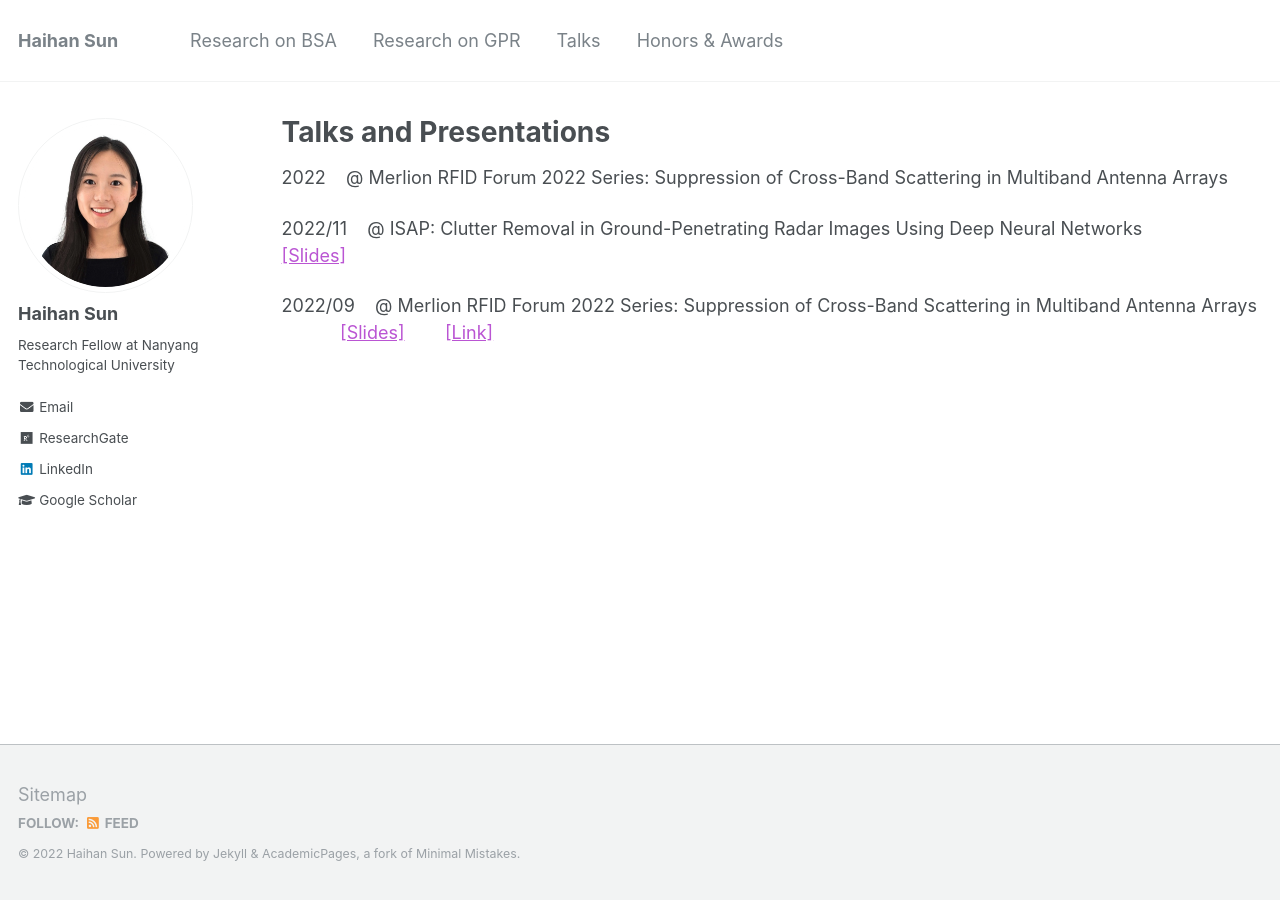
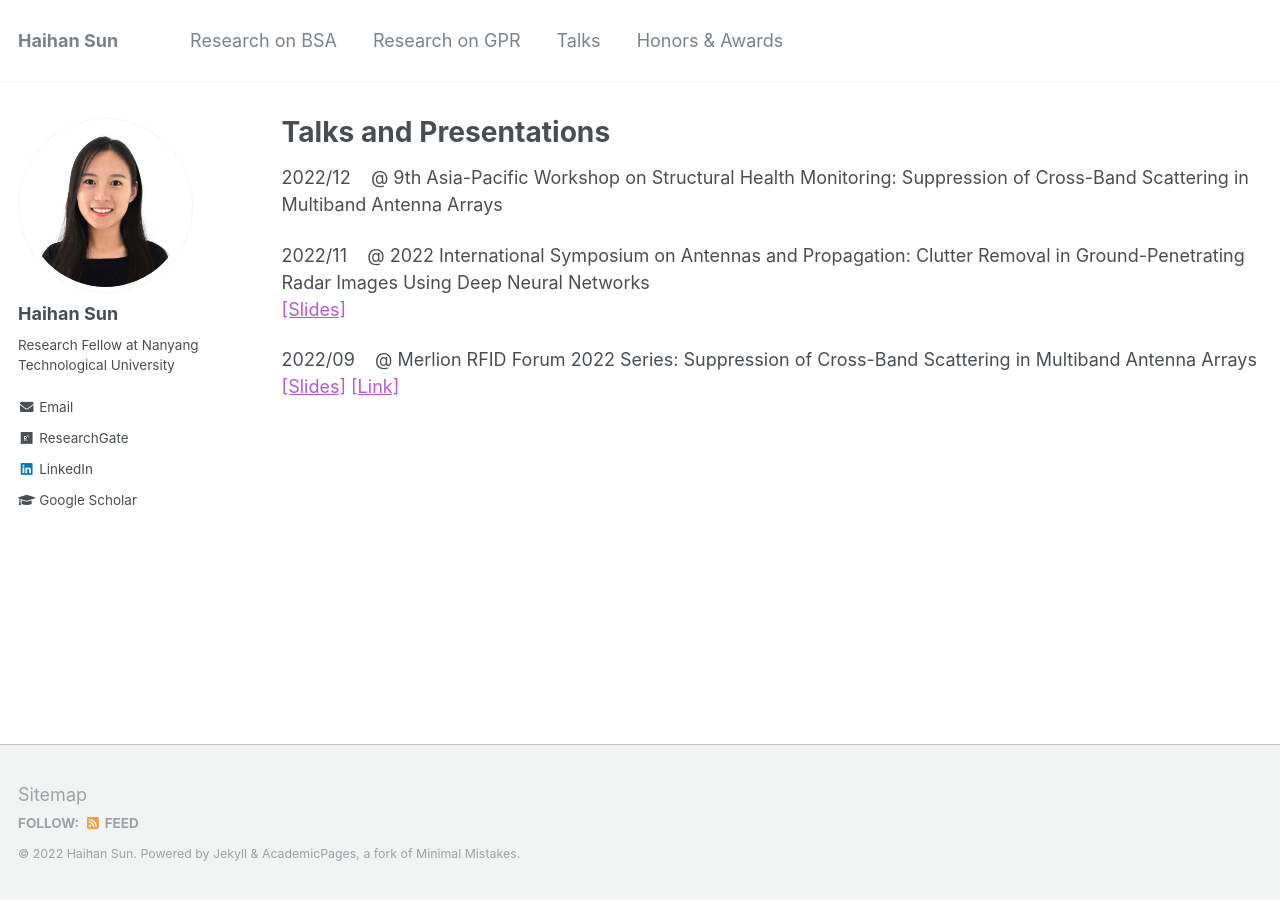
Before and after one commit to Haihan-Sun/Haihan-Sun.github.io, a Jekyll site: the page built from _pages/talks.html, in a window 1280 px wide. Built offline with Jekyll 4.4.1, drawn with Linux system fonts in a browser that asks for light colours.

Commit message:
Update talks.html

```diff
--- a/_pages/talks.html
+++ b/_pages/talks.html
@@ -6,11 +6,11 @@ author_profile: true
 ---
 
 
-<p>2022 &nbsp;&nbsp; @ Merlion RFID Forum 2022 Series: Suppression of Cross-Band Scattering in Multiband Antenna Arrays
+<p>2022/12 &nbsp;&nbsp; @ 9th Asia-Pacific Workshop on Structural Health Monitoring: Suppression of Cross-Band Scattering in Multiband Antenna Arrays  <br>
 
-<p>2022/11 &nbsp;&nbsp; @ ISAP: Clutter Removal in Ground-Penetrating Radar Images Using Deep Neural Networks  &emsp;
-&nbsp;&nbsp;&nbsp;&nbsp;&nbsp;&nbsp; <a href="http://Haihan-Sun.github.io/files/ISAP2022.pdf" style="color:MediumOrchid;">[Slides]</a>
+<p>2022/11 &nbsp;&nbsp; @ 2022 International Symposium on Antennas and Propagation: Clutter Removal in Ground-Penetrating Radar Images Using Deep Neural Networks <br>
+        <a href="http://Haihan-Sun.github.io/files/ISAP2022.pdf" style="color:MediumOrchid;">[Slides]</a>
 
-<p>2022/09 &nbsp;&nbsp; @ Merlion RFID Forum 2022 Series: Suppression of Cross-Band Scattering in Multiband Antenna Arrays &emsp;
-&nbsp;&nbsp;&nbsp;&nbsp;&nbsp;&nbsp;  <a href="http://Haihan-Sun.github.io/files/Merlion_RFID_Forum_Hai-Han SUN.pdf" style="color:MediumOrchid;">[Slides]</a>
-&nbsp;&nbsp;&nbsp;&nbsp;&nbsp;&nbsp;  <a href="https://r10.ieee.org/singapore-rfid/2022/09/10/merlion-rfid-forum-2022-series-suppression-of-cross-band-scattering-in-multiband-antenna-arrays/" style="color:MediumOrchid;">[Link]</a>
+<p>2022/09 &nbsp;&nbsp; @ Merlion RFID Forum 2022 Series: Suppression of Cross-Band Scattering in Multiband Antenna Arrays <br>
+        <a href="http://Haihan-Sun.github.io/files/Merlion_RFID_Forum_Hai-Han SUN.pdf" style="color:MediumOrchid;">[Slides]</a>
+<a href="https://r10.ieee.org/singapore-rfid/2022/09/10/merlion-rfid-forum-2022-series-suppression-of-cross-band-scattering-in-multiband-antenna-arrays/" style="color:MediumOrchid;">[Link]</a>
```
